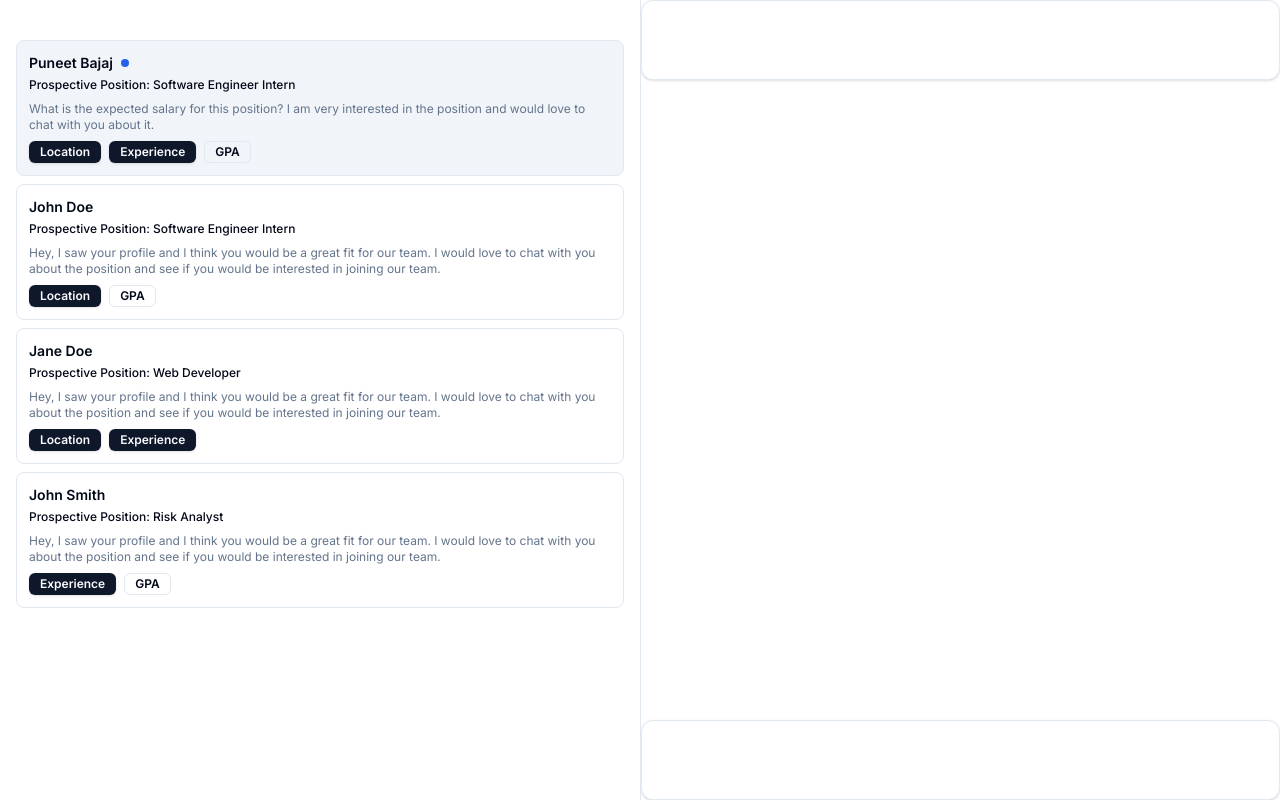
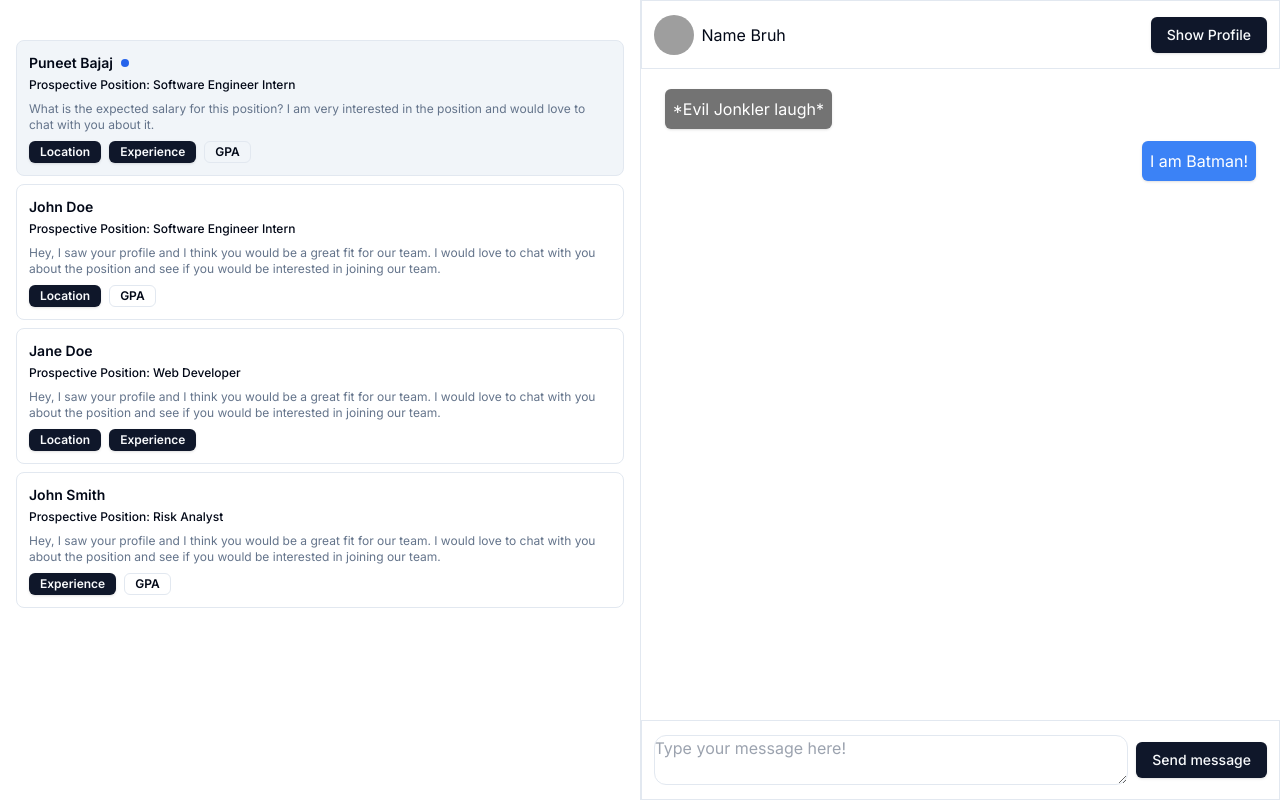
Before and after one commit to CSC-4351-FL2024-Tuesday/Team4, a Next.js app: page / in a window 1280 px wide. Built offline with nearby package versions, Linux system fonts and the light colour scheme; grey boxes are pictures that could not be loaded.

Commit message:
Chat UI v0.0

```diff
--- a/app/components/common/chat.tsx
+++ b/app/components/common/chat.tsx
@@ -1,27 +1,108 @@
 "use client";
-import { Card } from '@/components/ui/card';
+import { Avatar, AvatarFallback } from '@/components/ui/avatar';
+import { Button } from '@/components/ui/button';
+import { Input } from '@/components/ui/input';
 import { ScrollArea } from '@/components/ui/scroll-area';
+import { AvatarImage } from '@radix-ui/react-avatar';
 import * as React from 'react';
+import { type ClassValue } from 'clsx';
 
 export interface  ChatProps {
+
 }
 
-export default class Chat extends React.Component< ChatProps> {
-  public render() {
-    return (
+export function Chat(props: ChatProps)  {
+
+  interface Message{
+    id: number;
+    text: string;
+    type: "received" | "sent";
+  }
+
+  const [messages, setMessages] = React.useState<Message[]>([]);
+  const messagesEndRef = React.useRef<HTMLDivElement>(null);
+  const [newMessage, setNewMessage] = React.useState("");
+
+  React.useEffect(() => {
+    const oldMessages : Message[] = [
+      {id: 1, text: "*Evil Jonkler laugh*", type : "received"},
+      {id: 2, text: "I am Batman!", type: "sent"},
+    ];
+    setMessages(oldMessages);
+  }, []);
+
+  React.useEffect(() => {
+    messagesEndRef.current?.scrollIntoView({behavior: 'smooth'});
+  }, [messages]);
+
+  function addNewMessage(){
+    if (newMessage.trim()) {
+      const messageText : Message = { id: messages.length + 1, text: newMessage, type: "sent"};
+      setMessages([...messages, messageText]);
+      setNewMessage("");
+      setTimeout(() => {
+        if (divRef.current) {
+          const textarea = divRef.current.querySelector('textarea');
+          if (textarea) {
+            textarea.style.height = '50px'; // Reset to default or 'auto' if you prefer
+          }
+        }
+      }, 0);
+    }
+  }
+
+
+  const divRef = React.useRef<HTMLDivElement>(null);
+  const auto_height: React.FormEventHandler<HTMLTextAreaElement> = (event) => {
+    const target = event.currentTarget
+    target.style.height = 'auto';
+    target.style.height = `${target.scrollHeight + 18}px`
+
+    if (divRef.current){
+      divRef.current.style.height = 'calc(${target.scrollHeight}px + 20px)';
+    }
+  }
+  return (
       <div className='w-full h-screen'>
         <div className='flex flex-col justify-between items-center h-full'>
-            <Card className='flex w-full h-20 transition-all hover:bg-accent border gap-2 p-3'>
-
-            </Card>
-            <ScrollArea className='flex-grow h-max w-max'>
-
-            </ScrollArea>
-            <Card className='flex w-full h-20 transition-all hover:bg-accent border gap-2 p-3'>
-
-            </Card>
+            <div className='flex items-center w-full h-20 transition-all hover:bg-accent border gap-2 p-3'>
+              <Avatar>
+                <AvatarImage src="https://github.com/shadcn.png"/>
+                <AvatarFallback>CN</AvatarFallback>
+              </Avatar>
+              <h1>Name Bruh</h1>
+              <div className='flex-grow flex items-right justify-end'>
+                <Button className='' >Show Profile</Button>
+              </div>
+            </div>
+            <div className='flex-grow h-full w-full overflow-auto p-4'>
+              <div className='flex flex-col space-y-2'>
+                {messages.map((message) => {
+                  return (
+                    <div
+                      key={message.id}
+                      className={`max-w-xs mx-2 my-1 p-2 rounded-md shadow text-white ${
+                        message.type === "sent" ? "ml-auto bg-blue-500" : "mr-auto bg-neutral-500"
+                      }`}
+                    >
+                      {message.text}
+                    </div>
+                  );
+                })}
+                <div ref={messagesEndRef}/>
+              </div>
+            </div>
+            <div ref={divRef} className='flex items-center w-full min-h-20 transition-all border gap-2 p-3 max-h-[150px]'>
+              <textarea
+                className='w-full bg-inherit border rounded-xl max-h-[120px] overflow-y-auto'
+                placeholder='Type your message here!'
+                onInput={auto_height}
+                value={newMessage}
+                onChange={(e) => setNewMessage(e.target.value)}
+              />
+              <Button type='submit' onClick={addNewMessage}>Send message</Button>
+            </div>
         </div>
       </div>
     );
-  }
 }
--- a/app/components/common/messages.tsx
+++ b/app/components/common/messages.tsx
@@ -3,7 +3,7 @@ import { ResizableHandle, ResizablePanel, ResizablePanelGroup } from '@/componen
 import * as React from 'react';
 import { Contacts } from './contacts';
 import { results } from '@/app/utils/data';
-import Chat from './chat';
+import {Chat} from './chat';
 
 export interface  MessagesProps {
 }
--- /dev/null
+++ b/components/ui/avatar.tsx
@@ -0,0 +1,50 @@
+"use client"
+
+import * as React from "react"
+import * as AvatarPrimitive from "@radix-ui/react-avatar"
+
+import { cn } from "@/lib/utils"
+
+const Avatar = React.forwardRef<
+  React.ElementRef<typeof AvatarPrimitive.Root>,
+  React.ComponentPropsWithoutRef<typeof AvatarPrimitive.Root>
+>(({ className, ...props }, ref) => (
+  <AvatarPrimitive.Root
+    ref={ref}
+    className={cn(
+      "relative flex h-10 w-10 shrink-0 overflow-hidden rounded-full",
+      className
+    )}
+    {...props}
+  />
+))
+Avatar.displayName = AvatarPrimitive.Root.displayName
+
+const AvatarImage = React.forwardRef<
+  React.ElementRef<typeof AvatarPrimitive.Image>,
+  React.ComponentPropsWithoutRef<typeof AvatarPrimitive.Image>
+>(({ className, ...props }, ref) => (
+  <AvatarPrimitive.Image
+    ref={ref}
+    className={cn("aspect-square h-full w-full", className)}
+    {...props}
+  />
+))
+AvatarImage.displayName = AvatarPrimitive.Image.displayName
+
+const AvatarFallback = React.forwardRef<
+  React.ElementRef<typeof AvatarPrimitive.Fallback>,
+  React.ComponentPropsWithoutRef<typeof AvatarPrimitive.Fallback>
+>(({ className, ...props }, ref) => (
+  <AvatarPrimitive.Fallback
+    ref={ref}
+    className={cn(
+      "flex h-full w-full items-center justify-center rounded-full bg-muted",
+      className
+    )}
+    {...props}
+  />
+))
+AvatarFallback.displayName = AvatarPrimitive.Fallback.displayName
+
+export { Avatar, AvatarImage, AvatarFallback }
--- a/package.json
+++ b/package.json
@@ -9,6 +9,7 @@
     "lint": "next lint"
   },
   "dependencies": {
+    "@radix-ui/react-avatar": "^1.0.4",
     "@radix-ui/react-dialog": "^1.0.5",
     "@radix-ui/react-dropdown-menu": "^2.0.6",
     "@radix-ui/react-icons": "^1.3.0",
```
Also changed, not shown: 1 other file (tests, documents, lock files or other folders).
